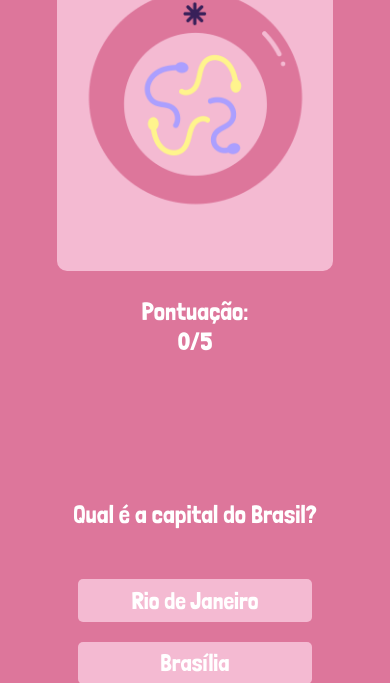
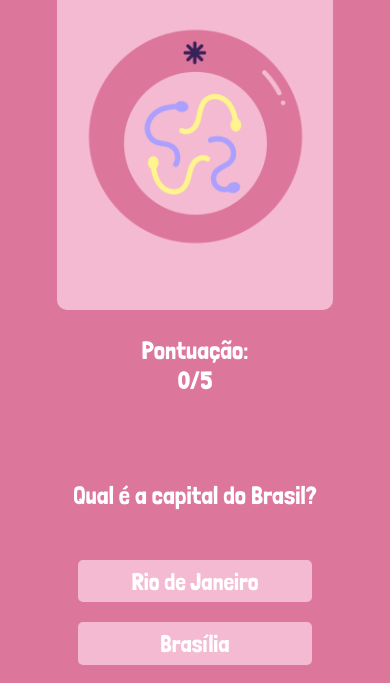
Before and after one commit to DalgonaFox/dalgonafox.github.io, a PHP site: page /biologiahtml/flashcards.html in a window 390 px wide. Shown: the top 683 px of the page. Run offline with PHP 8.4, Linux system fonts and the light colour scheme.

Commit message:
Update styles.css

```diff
--- a/HTML/biologiahtml/styles.css
+++ b/HTML/biologiahtml/styles.css
@@ -325,7 +325,8 @@ body {
         align-items: center;
         width: 0%; /* Ensure the card takes the full width */
         height: 100%; /* Ensure the card takes the full height */
-        margin-bottom: 20%;
+        margin-bottom: 5%;
+        margin-top: 5%;
     }
 
     .alternativabotao1 {
```
